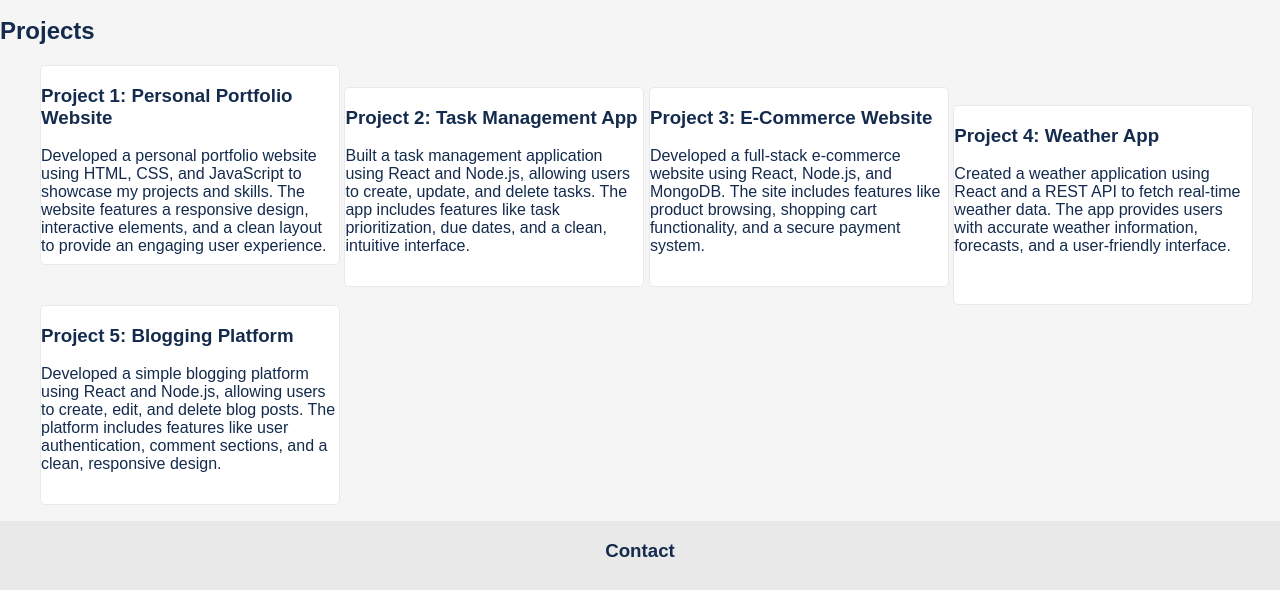
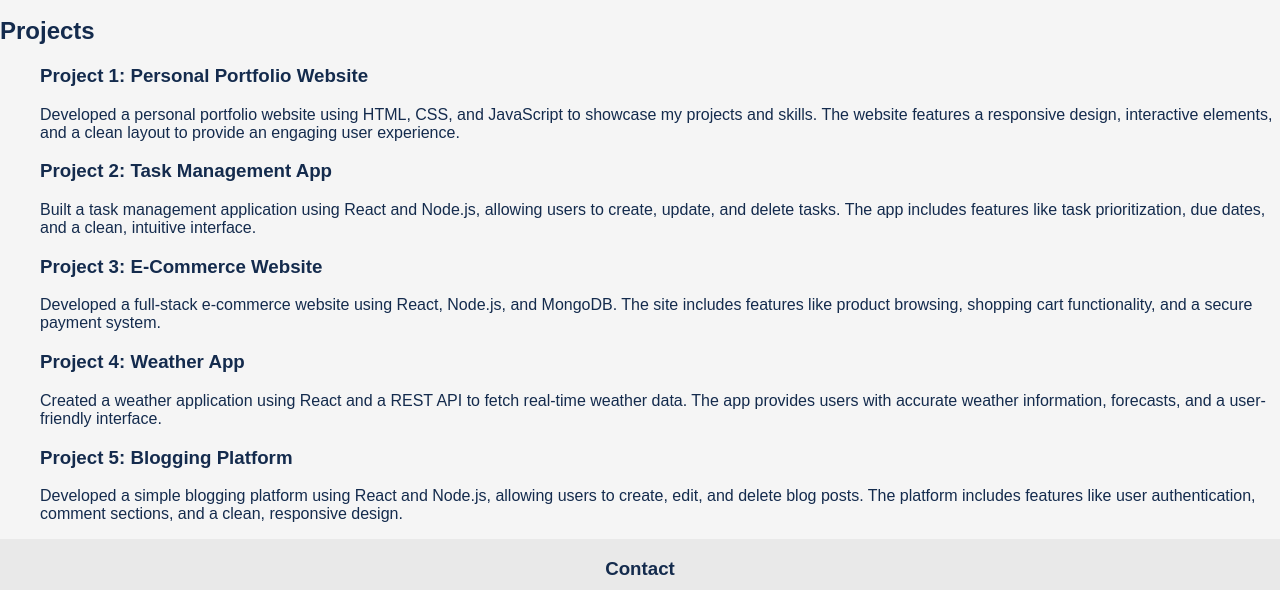
Before and after one commit to AvgProgrammer/Portofolio, a plain HTML site: page client/projects.html in a window 1280 px wide. Shown: the part 103-693 px from the top of the page. Drawn offline with Linux system fonts and the light colour scheme.

Commit message:
Remove the Project class from the li elements in projects.html

```diff
--- a/client/projects.html
+++ b/client/projects.html
@@ -20,31 +20,31 @@
         <section>
             <h2>Projects</h2>
             <ol>
-                <li class="project">
+                <li>
                     <h3>Project 1: Personal Portfolio Website</h3>
                     <p>
                         Developed a personal portfolio website using HTML, CSS, and JavaScript to showcase my projects and skills. The website features a responsive design, interactive elements, and a clean layout to provide an engaging user experience.
                     </p>
                 </li>
-                <li class="project">
+                <li >
                     <h3>Project 2: Task Management App</h3>
                     <p>
                         Built a task management application using React and Node.js, allowing users to create, update, and delete tasks. The app includes features like task prioritization, due dates, and a clean, intuitive interface.
                     </p>
                 </li>
-                <li class="project">
+                <li >
                     <h3>Project 3: E-Commerce Website</h3>
                     <p>
                         Developed a full-stack e-commerce website using React, Node.js, and MongoDB. The site includes features like product browsing, shopping cart functionality, and a secure payment system.
                     </p>
                 </li>
-                <li class="project">
+                <li >
                     <h3>Project 4: Weather App</h3>
                     <p>
                         Created a weather application using React and a REST API to fetch real-time weather data. The app provides users with accurate weather information, forecasts, and a user-friendly interface.
                     </p>
                 </li>
-                <li class="project">
+                <li >
                     <h3>Project 5: Blogging Platform</h3>
                     <p>
                         Developed a simple blogging platform using React and Node.js, allowing users to create, edit, and delete blog posts. The platform includes features like user authentication, comment sections, and a clean, responsive design.
```
